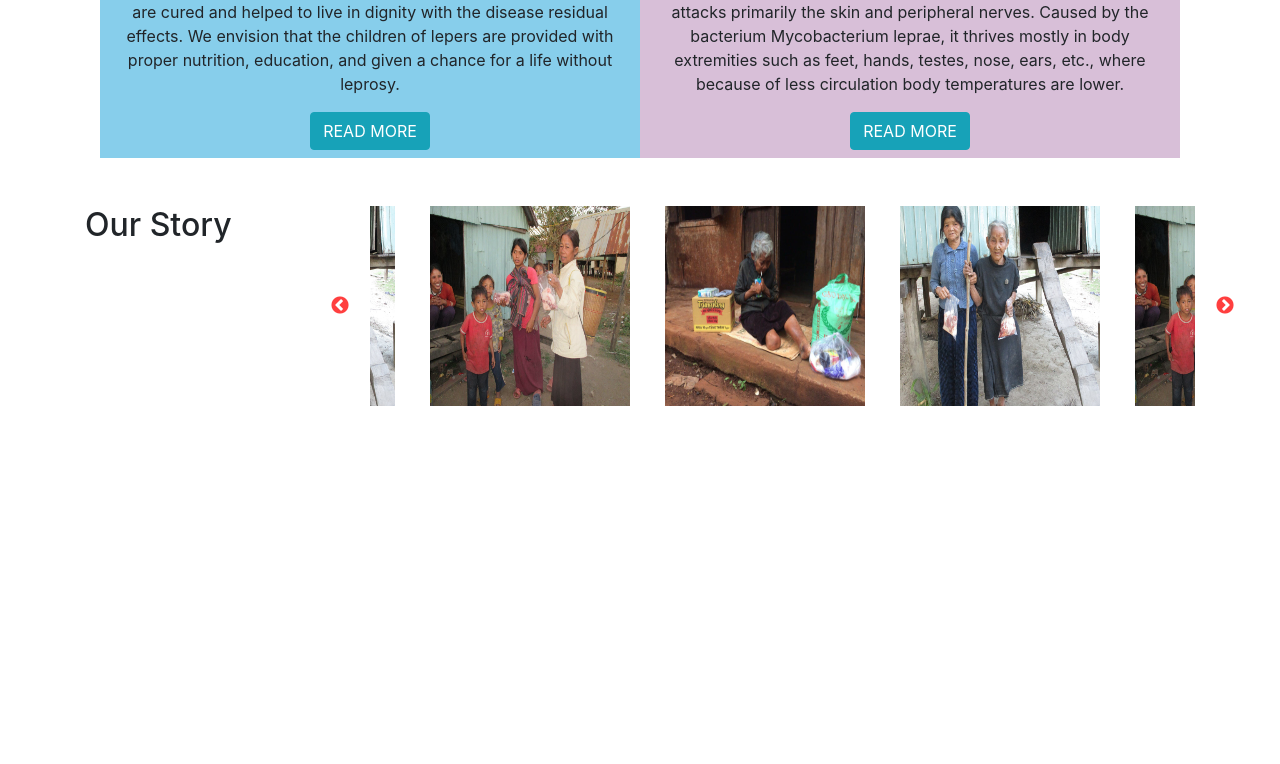
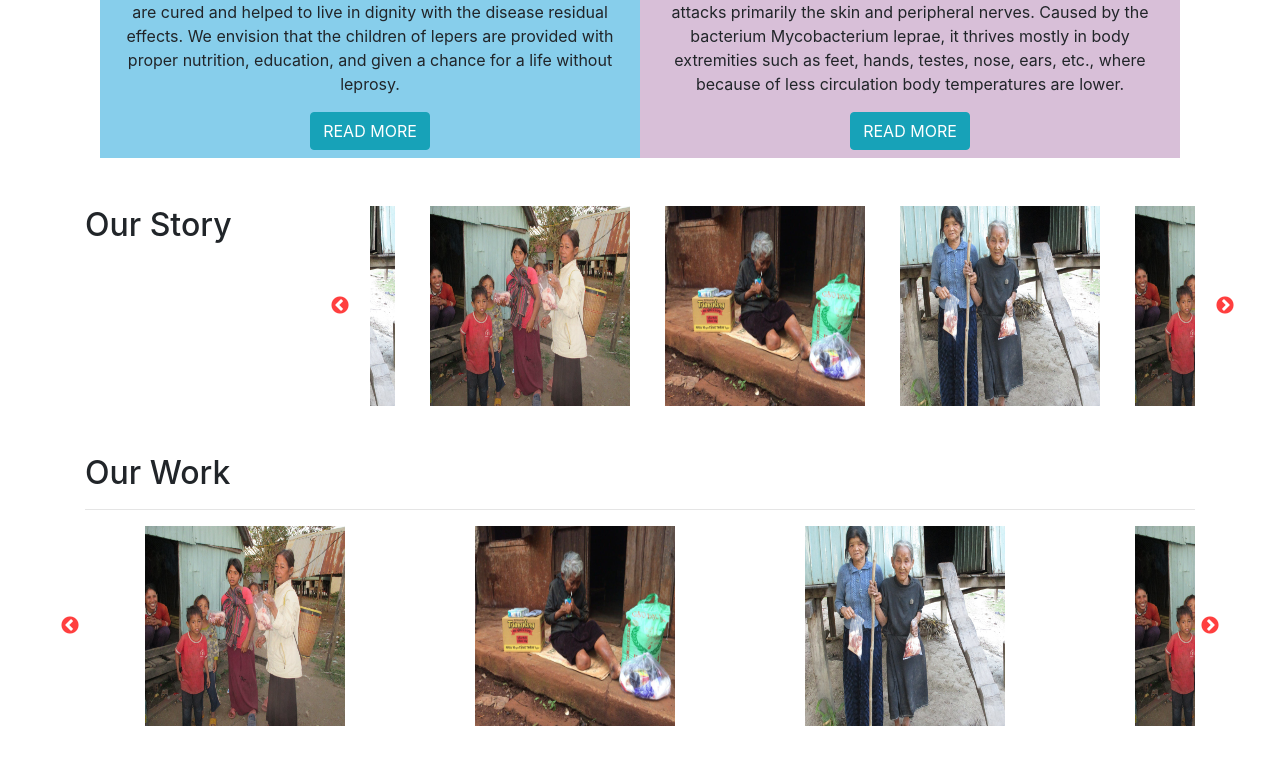
Before and after one commit to thuynguyen-nht/DamienTheLeper, a website: page index.html in a window 1280 px wide. Shown: the part 602-1366 px from the top of the page. Before the commit the page ends 1056 px from the top, so only its background shows below. Drawn offline with nearby package versions, Linux system fonts and the light colour scheme.

Commit message:
add our work section

```diff
--- a/index.html
+++ b/index.html
@@ -183,6 +183,27 @@
 
 
         </div>
+        <div class="container my-5">
+            <div>
+                <div>
+                    <h2>Our Work</h2>
+                </div>
+                <hr>
+                <div class=" center carousel-story">
+                    <div><img src="./public/assets/Image/1.jpg"></div>
+                    <div><img src="./public/assets/Image/2.jpg"></div>
+                    <div><img src="./public/assets/Image/3.jpg"></div>
+                    <div><img src="./public/assets/Image/1.jpg"></div>
+                    <div><img src="./public/assets/Image/2.jpg"></div>
+                    <div><img src="./public/assets/Image/3.jpg"></div>
+                    <div><img src="./public/assets/Image/1.jpg"></div>
+                    <div><img src="./public/assets/Image/2.jpg"></div>
+                    <div><img src="./public/assets/Image/3.jpg"></div>
+                </div>
+            </div>
+
+
+        </div>
 
     </main>
 
```
